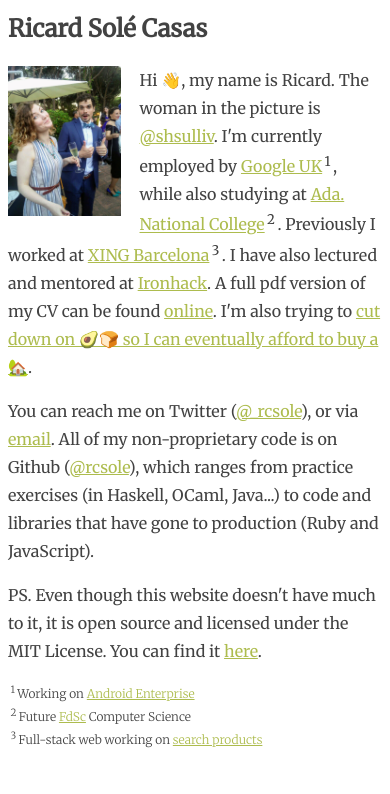
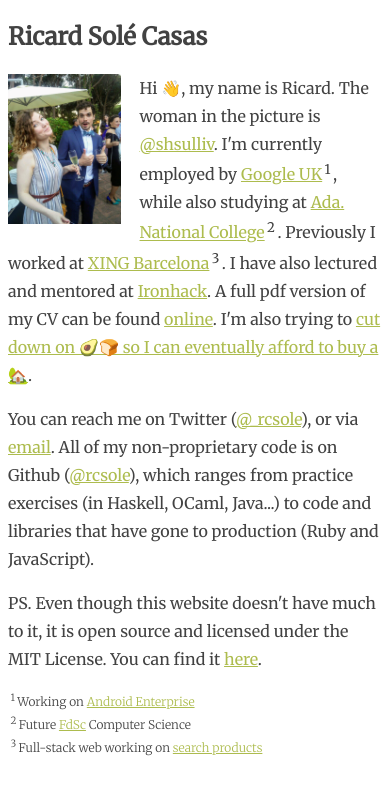
Before and after one commit to iamricard/site, a plain HTML site: page index.html in a window 390 px wide. Drawn offline with Linux system fonts and the light colour scheme.

Commit message:
fix(sizing): changes margins and paddings to better fit mobile

```diff
--- a/index.css
+++ b/index.css
@@ -19,12 +19,12 @@ main {
   line-height: 1.75;
   margin: 0 auto;
   max-width: 630px;
-  padding: 0 .5rem;
+  padding: 1rem .5rem;
 }
 
 h1 {
   font-size: 1.5rem;
-  margin: .5rem 0 0 0;
+  margin: 0;
 }
 
 img {
@@ -36,6 +36,7 @@ img {
 @media (min-width: 768px) {
   h1 {
     font-size: 2rem;
+    margin-top: .25rem;
   }
 
   img {
```
